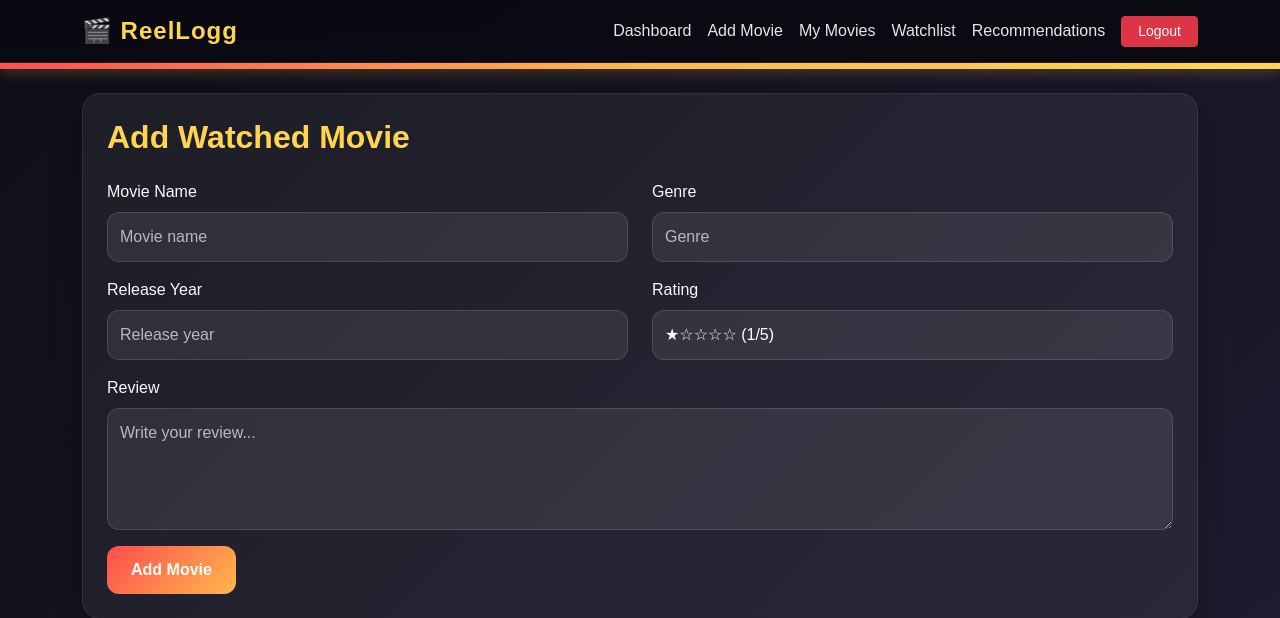
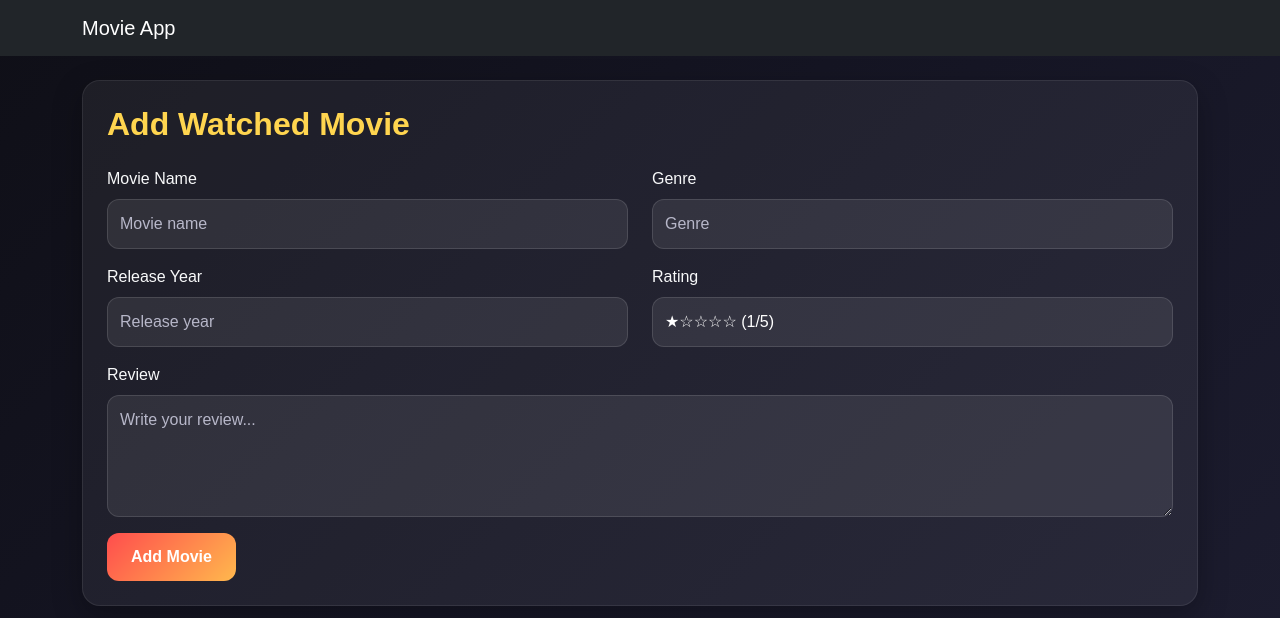
Before and after one commit to arranjan681/ReelLog, a Flask app: page /add_movie in a window 1280 px wide. Shown: the top 618 px of the page. Run offline with Flask 3, Linux system fonts and the light colour scheme; the visitor is signed in with stand-in values (Sample User, id 1).

Commit message:
Update base.html

```diff
--- a/templates/base.html
+++ b/templates/base.html
@@ -3,49 +3,27 @@
 <head>
     <meta charset="UTF-8">
     <meta name="viewport" content="width=device-width, initial-scale=1.0">
-    <title>ReelLogg</title>
+    <title>Movie App</title>
     <link href="https://cdn.jsdelivr.net/npm/bootstrap@5.3.3/dist/css/bootstrap.min.css" rel="stylesheet">
     <link rel="stylesheet" href="{{ url_for('static', filename='style.css') }}">
 </head>
 <body>
-    <nav class="navbar navbar-expand-lg navbar-dark custom-navbar sticky-top">
+    <nav class="navbar navbar-dark bg-dark">
         <div class="container">
-            <a class="navbar-brand brand-logo" href="{{ url_for('dashboard') }}">🎬 ReelLogg</a>
-            <button class="navbar-toggler" type="button" data-bs-toggle="collapse" data-bs-target="#navMenu">
-                <span class="navbar-toggler-icon"></span>
-            </button>
-
-            <div class="collapse navbar-collapse" id="navMenu">
-                <ul class="navbar-nav ms-auto align-items-lg-center">
-                    {% if current_user.is_authenticated %}
-                    <li class="nav-item"><a class="nav-link" href="{{ url_for('dashboard') }}">Dashboard</a></li>
-                    <li class="nav-item"><a class="nav-link" href="{{ url_for('add_movie') }}">Add Movie</a></li>
-                    <li class="nav-item"><a class="nav-link" href="{{ url_for('movies') }}">My Movies</a></li>
-                    <li class="nav-item"><a class="nav-link" href="{{ url_for('watchlist') }}">Watchlist</a></li>
-                    <li class="nav-item"><a class="nav-link" href="{{ url_for('recommendations') }}">Recommendations</a></li>
-                    <li class="nav-item ms-lg-2">
-                        <a class="btn btn-danger btn-sm px-3" href="{{ url_for('logout') }}">Logout</a>
-                    </li>
-                    {% endif %}
-                </ul>
-            </div>
+            <span class="navbar-brand">Movie App</span>
         </div>
     </nav>
-
-    <div class="hero-strip"></div>
 
     <div class="container py-4">
         {% with messages = get_flashed_messages() %}
             {% if messages %}
                 {% for message in messages %}
-                    <div class="alert custom-alert">{{ message }}</div>
+                    <div class="alert alert-info">{{ message }}</div>
                 {% endfor %}
             {% endif %}
         {% endwith %}
 
         {% block content %}{% endblock %}
     </div>
-
-    <script src="https://cdn.jsdelivr.net/npm/bootstrap@5.3.3/dist/js/bootstrap.bundle.min.js"></script>
 </body>
 </html>
```
